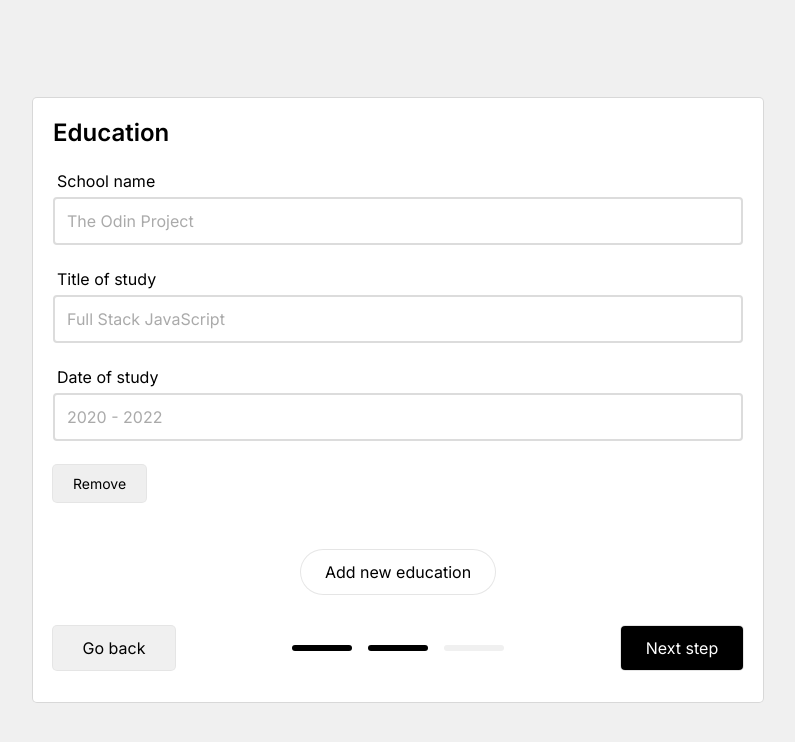
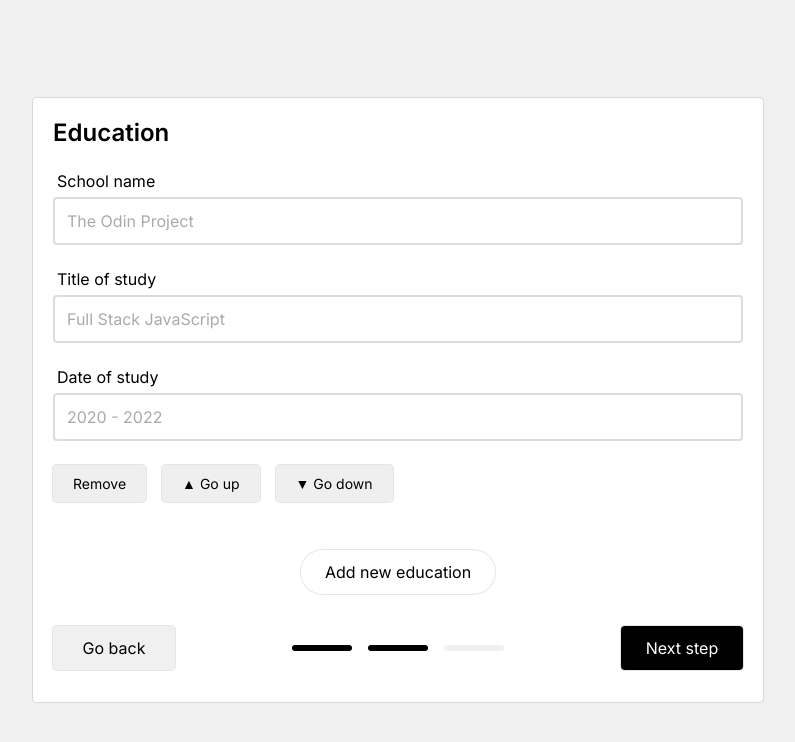
Before and after one commit to nelrnd/react-cv-application, a React (Create React App) app: page / in a window 1280 px wide. Both pictures are taken after a click on the button "Next step". Shown: the top 742 px of the page, without its empty margins (242-1037 px from the left). Built offline with nearby package versions, Linux system fonts and the light colour scheme.

Commit message:
Create go up and go down buttons on units and add onClick listener on them

```diff
--- a/src/App.js
+++ b/src/App.js
@@ -75,6 +75,8 @@ class App extends Component {
             addCompany={this.addCompany}
             removeSchool={this.removeSchool}
             removeCompany={this.removeCompany}
+            positionSchool={this.positionSchool}
+            positionCompany={this.positionCompany}
           />
         );
       case 2:
@@ -89,6 +91,8 @@ class App extends Component {
             addCompany={this.addCompany}
             removeSchool={this.removeSchool}
             removeCompany={this.removeCompany}
+            positionSchool={this.positionSchool}
+            positionCompany={this.positionCompany}
           />
         );
       default:
--- a/src/components/EducationFormSection.js
+++ b/src/components/EducationFormSection.js
@@ -14,6 +14,7 @@ class EducationFormSection extends Component {
               index={index}
               handleChange={this.props.handleChange}
               removeSchool={this.props.removeSchool}
+              positionSchool={this.props.positionSchool}
             />
           );
         })}
@@ -71,12 +72,28 @@ class EducationFormUnit extends Component {
           />
         </div>
 
+        <div className='btn-row'>
           <button
             className='small'
             onClick={() => this.props.removeSchool(index)}
           >
             Remove
           </button>
+
+          <button
+            className='small'
+            onClick={() => this.props.positionSchool(index, index - 1)}
+          >
+            ▲ Go up
+          </button>
+
+          <button
+            className='small'
+            onClick={() => this.props.positionSchool(index, index + 1)}
+          >
+            ▼ Go down
+          </button>
+        </div>
       </div>
     );
   }
--- a/src/components/Form.js
+++ b/src/components/Form.js
@@ -16,12 +16,14 @@ class Form extends Component {
           handleChange={this.props.handleChange}
           addSchool={this.props.addSchool}
           removeSchool={this.props.removeSchool}
+          positionSchool={this.props.positionSchool}
         />
         <WorkFormSection
           data={this.props.data.work}
           handleChange={this.props.handleChange}
           addCompany={this.props.addCompany}
           removeCompany={this.props.removeCompany}
+          positionCompany={this.props.positionCompany}
         />
         <div className='form-control'>
           <div></div>
--- a/src/components/MultiStepForm.js
+++ b/src/components/MultiStepForm.js
@@ -43,6 +43,7 @@ class MultiStepForm extends Component {
             handleChange={this.props.handleChange}
             addSchool={this.props.addSchool}
             removeSchool={this.props.removeSchool}
+            positionSchool={this.props.positionSchool}
           />
         );
       case 3:
@@ -52,6 +53,7 @@ class MultiStepForm extends Component {
             handleChange={this.props.handleChange}
             addCompany={this.props.addCompany}
             removeCompany={this.props.removeCompany}
+            positionCompany={this.props.positionCompany}
           />
         );
       default:
--- a/src/components/WorkFormSection.js
+++ b/src/components/WorkFormSection.js
@@ -17,6 +17,7 @@ class WorkFormSection extends Component {
               index={index}
               handleChange={this.props.handleChange}
               removeCompany={this.props.removeCompany}
+              positionCompany={this.props.positionCompany}
             />
           );
         })}
@@ -90,12 +91,28 @@ class WorkFormUnit extends Component {
           ></textarea>
         </div>
 
+        <div className='btn-row'>
           <button
             className='small'
             onClick={() => this.props.removeCompany(index)}
           >
             Remove
           </button>
+
+          <button
+            className='small'
+            onClick={() => this.props.positionCompany(index, index - 1)}
+          >
+            ▲ Go up
+          </button>
+
+          <button
+            className='small'
+            onClick={() => this.props.positionCompany(index, index + 1)}
+          >
+            ▼ Go down
+          </button>
+        </div>
       </div>
     );
   }
--- a/src/styles.css
+++ b/src/styles.css
@@ -133,6 +133,11 @@ hr {
   border: solid 1px #f0f0f0;
 }
 
+.btn-row {
+  display: flex;
+  gap: 1rem;
+}
+
 button {
   font-size: 16px;
   min-width: 122px;
```
Lines whose indentation alone changed are shown as unchanged.
